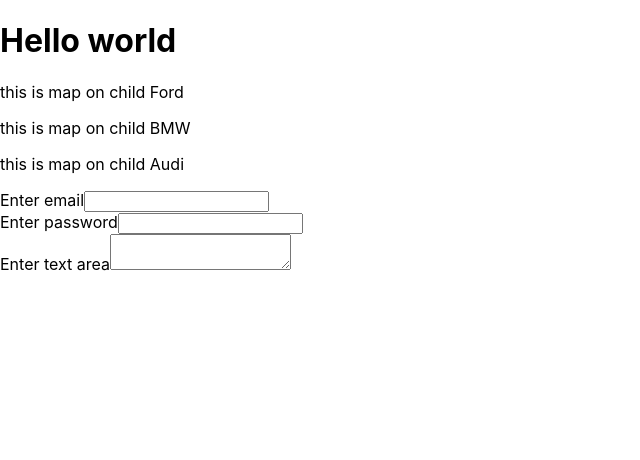
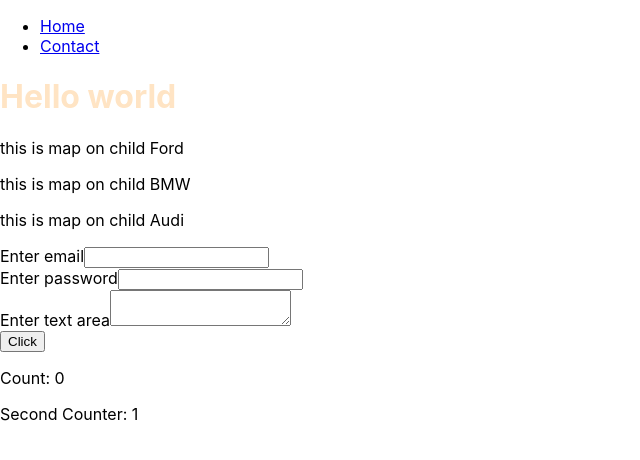
Before and after one commit to hamza-burhan/tic-tac-toe-React, a React (Create React App) app: page / in a window 1280 px wide. Shown: the top 460 px of the page, without its empty margins (0-640 px from the left). Built offline with nearby package versions, Linux system fonts and the light colour scheme.

Commit message:
useEffect and usestate hook with sass

```diff
--- a/package.json
+++ b/package.json
@@ -14,6 +14,7 @@
     "react": "^18.2.0",
     "react-dom": "^18.2.0",
     "react-scripts": "5.0.1",
+    "sass": "^1.75.0",
     "web-vitals": "^2.1.4"
   },
   "scripts": {
--- a/src/App.js
+++ b/src/App.js
@@ -8,9 +8,11 @@ function App() {
   return(
     <>
     <BrowserRouter>
-      <Routes path='/layout' element={<Layout />}>
-        <Route index element={<Home color="red" border="1px" />} />
-        <Route path='/contact' element={<Contact />} />
+      <Routes>
+        <Route path='/' element={<Layout />}>
+            <Route index element={<Home color="red" border="1px" />} />
+            <Route path='/contact' element={<Contact />} />
+        </Route>
       </Routes>
     </BrowserRouter>
     </>
--- a/src/index.js
+++ b/src/index.js
@@ -13,9 +13,9 @@ import '@fontsource/roboto/700.css';
 
 const root = ReactDOM.createRoot(document.getElementById('root'));
 root.render(
-  <React.StrictMode>
+  // <React.StrictMode>
     <App/>
-  </React.StrictMode>
+  // </React.StrictMode>
 );
 
 // If you want to start measuring performance in your app, pass a function
--- a/src/main/Pages/home.jsx
+++ b/src/main/Pages/home.jsx
@@ -1,9 +1,13 @@
-import { useState } from 'react';
-import '../Styles/home.css'
+import { useState,useEffect  } from 'react';
+import '../Styles/home.scss'
 import Child from '../components/child';
 
 export default function Home (){
     const [formObj,setformObj] = useState({})
+    const [count,setcount] = useState(0)
+    const [secCount,setsecCount] = useState(0)
+
+
     const cars = [
         {id: 1, brand: 'Ford'},
         {id: 2, brand: 'BMW'},
@@ -20,6 +24,30 @@ export default function Home (){
       const handleSubmit = (e) => {
         console.log('handleSubmit: ', e);
       }
+
+      //useEffetct Hook
+      useEffect(() => {
+        setsecCount(pre => pre+1)
+      },[count])
+
+      //useEffect for manuplating dome and cleanup
+      useEffect(() => {
+        const handleResize = () => {
+          console.log('Window resized');
+        };
+
+        window.addEventListener('resize', handleResize);
+
+        // Cleanup function to remove event listener when component unmounts
+        return () => {
+          window.removeEventListener('resize', handleResize);
+        };
+      }, []);
+
+      const handleClick = (e) => {
+        setcount(preCount => preCount + 1);
+      }
+
   return (
     <>
         <h1>Hello world</h1>
@@ -41,6 +69,11 @@ export default function Home (){
         </form>
 
 
+        {/* for useEffect */}
+        <button onClick={handleClick}>Click</button>
+        <p>Count: {count}</p>
+        <p>Second Counter: {secCount}</p>
+
     </>
   )
 }
--- a/src/main/Pages/layout.jsx
+++ b/src/main/Pages/layout.jsx
@@ -3,7 +3,6 @@ import { Outlet, Link } from "react-router-dom";
 export default function Layout() {
   return (
     <>
-      <h1>Hello</h1>
       <nav>
         <ul>
           <li>
--- a/src/main/Styles/home.css
+++ b/src/main/Styles/home.scss
@@ -28,3 +28,6 @@
     align-items: center;
 
 }
+h1{
+    color: bisque;
+}
```
Also changed, not shown: 1 other file (tests, documents, lock files or other folders).
